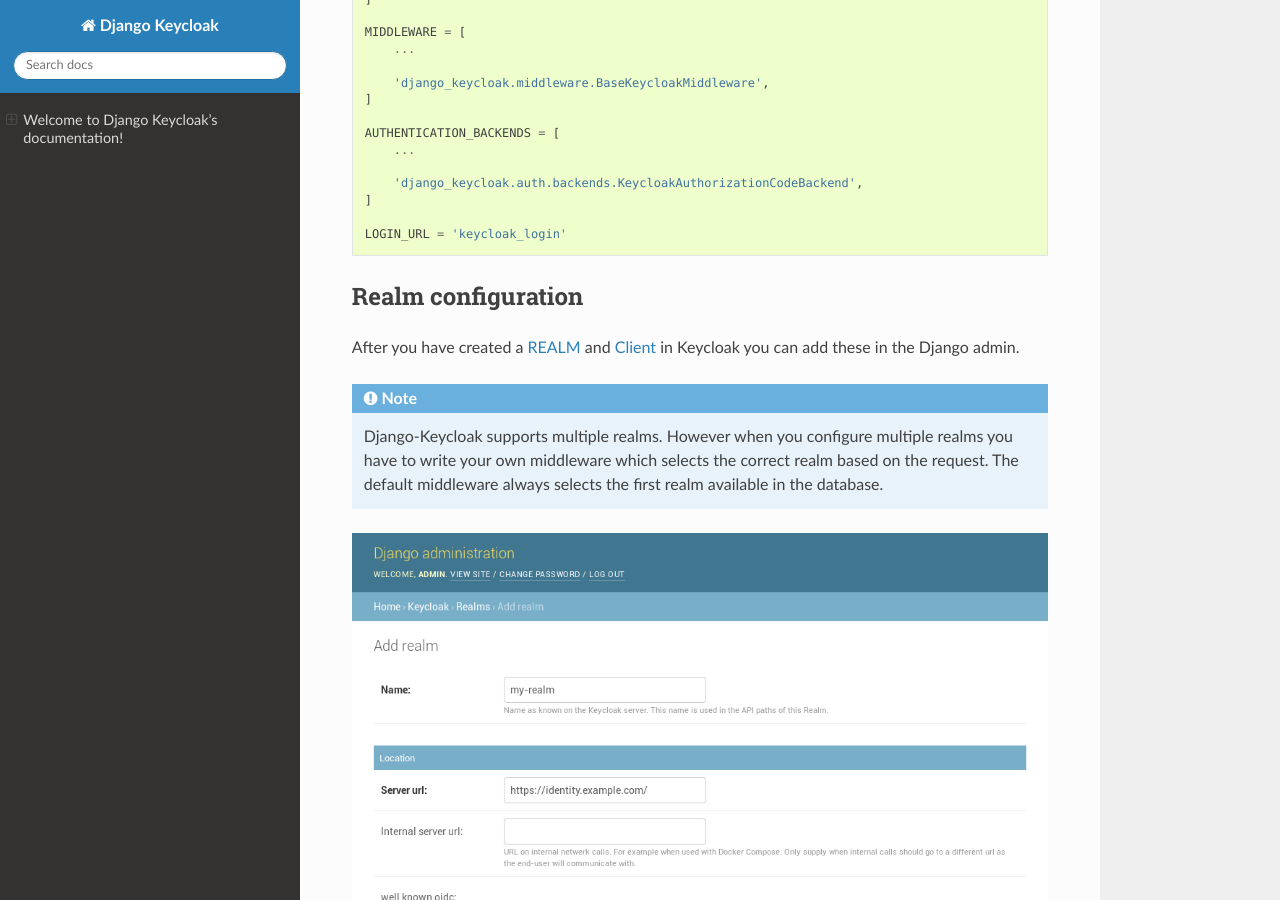
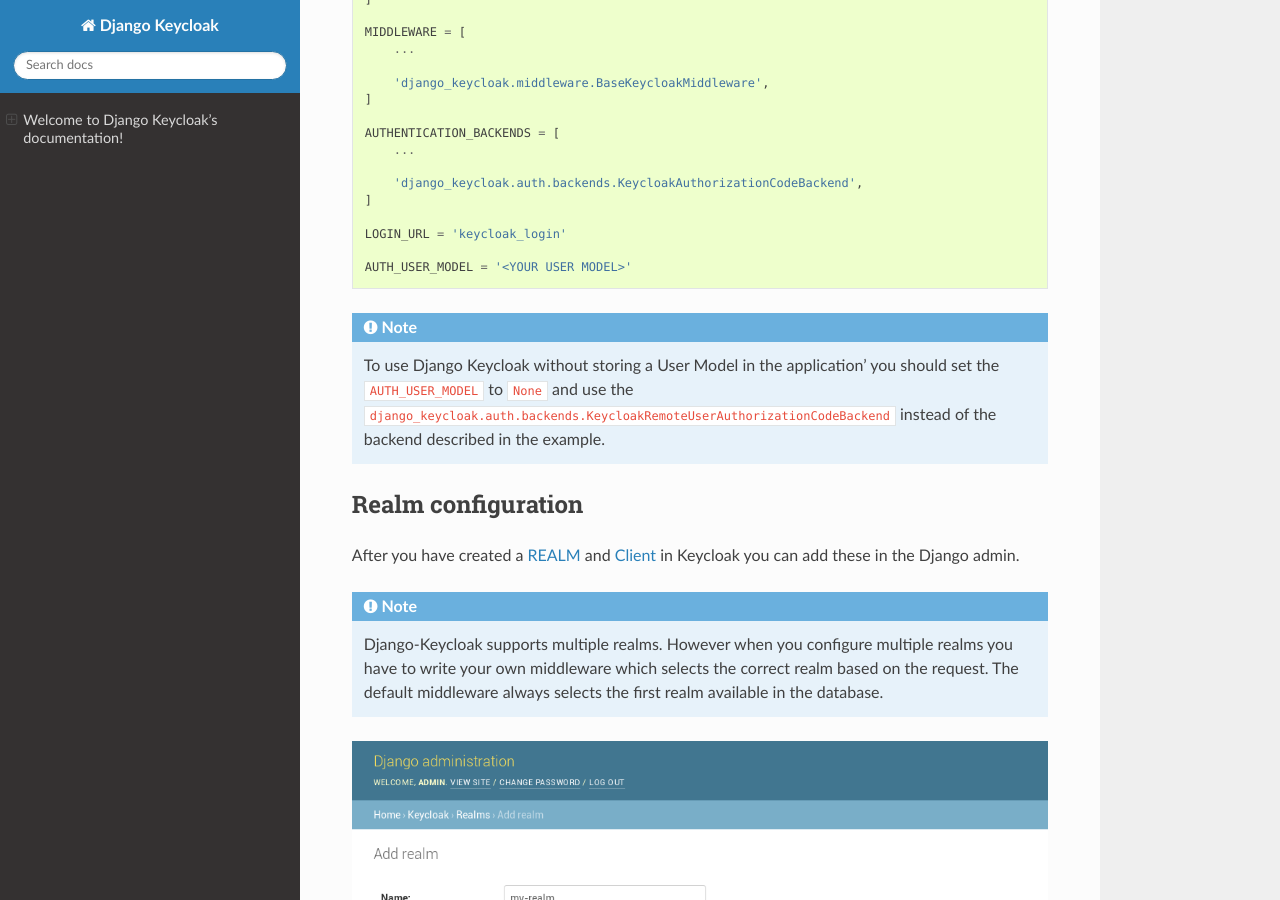
Before and after one commit to Peter-Slump/django-keycloak, a Sphinx documentation site: the page built from docs/index.rst, in a window 1280 px wide and 900 px high, scrolled down 653 px. Built offline with Sphinx 7.4.7 and the Read the Docs theme 2.0.0, drawn with Linux system fonts in a browser that asks for light colours.

Commit message:
remote-user Updated docs

```diff
--- a/docs/index.rst
+++ b/docs/index.rst
@@ -46,6 +46,14 @@
     ]
 
     LOGIN_URL = 'keycloak_login'
+
+    AUTH_USER_MODEL = '<YOUR USER MODEL>'
+
+.. note::
+    To use Django Keycloak without storing a User Model in the application'
+    you should set the ``AUTH_USER_MODEL`` to ``None`` and use the
+    ``django_keycloak.auth.backends.KeycloakRemoteUserAuthorizationCodeBackend``
+    instead of the backend described in the example.
 
 Realm configuration
 ===================
```
